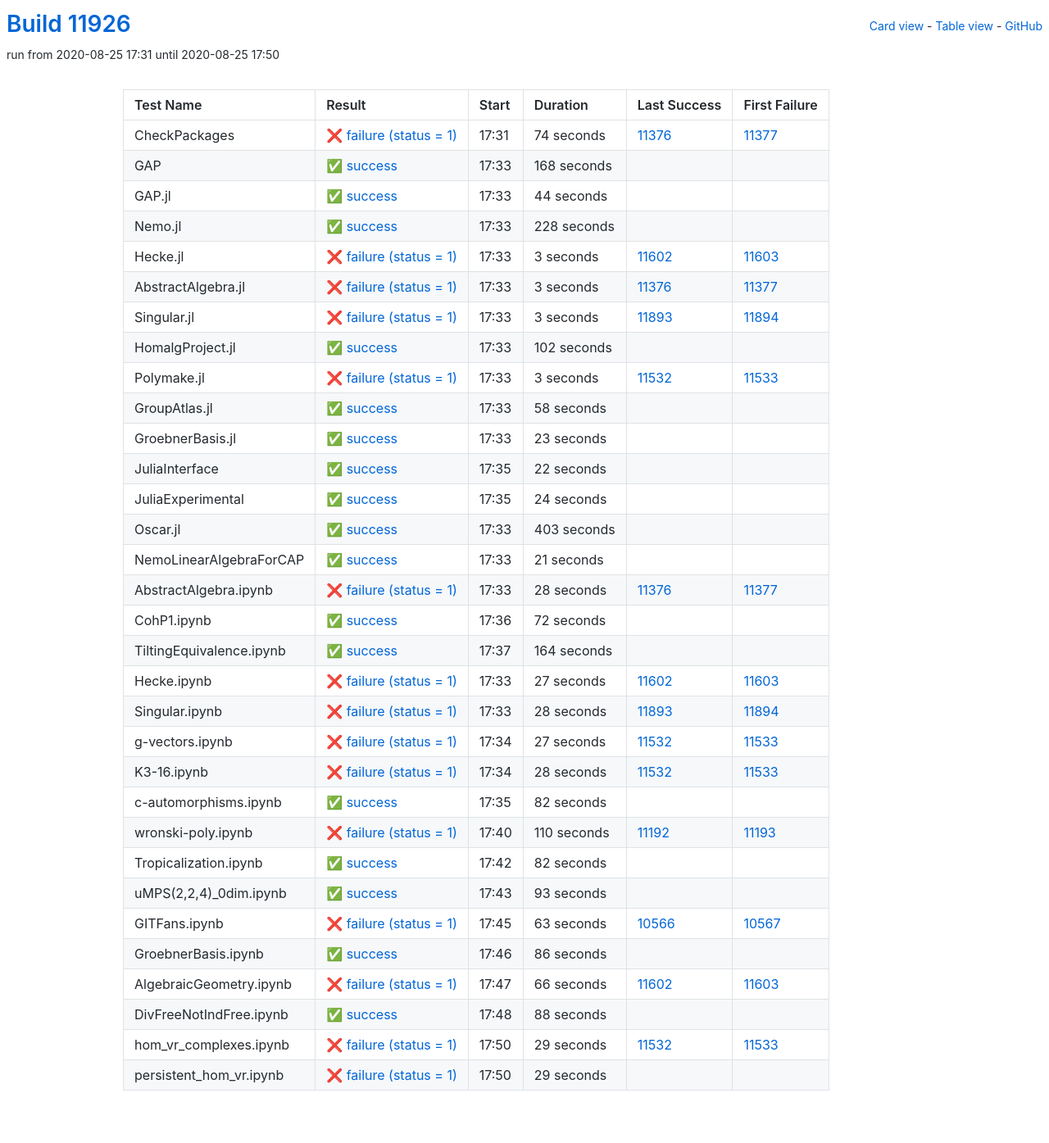
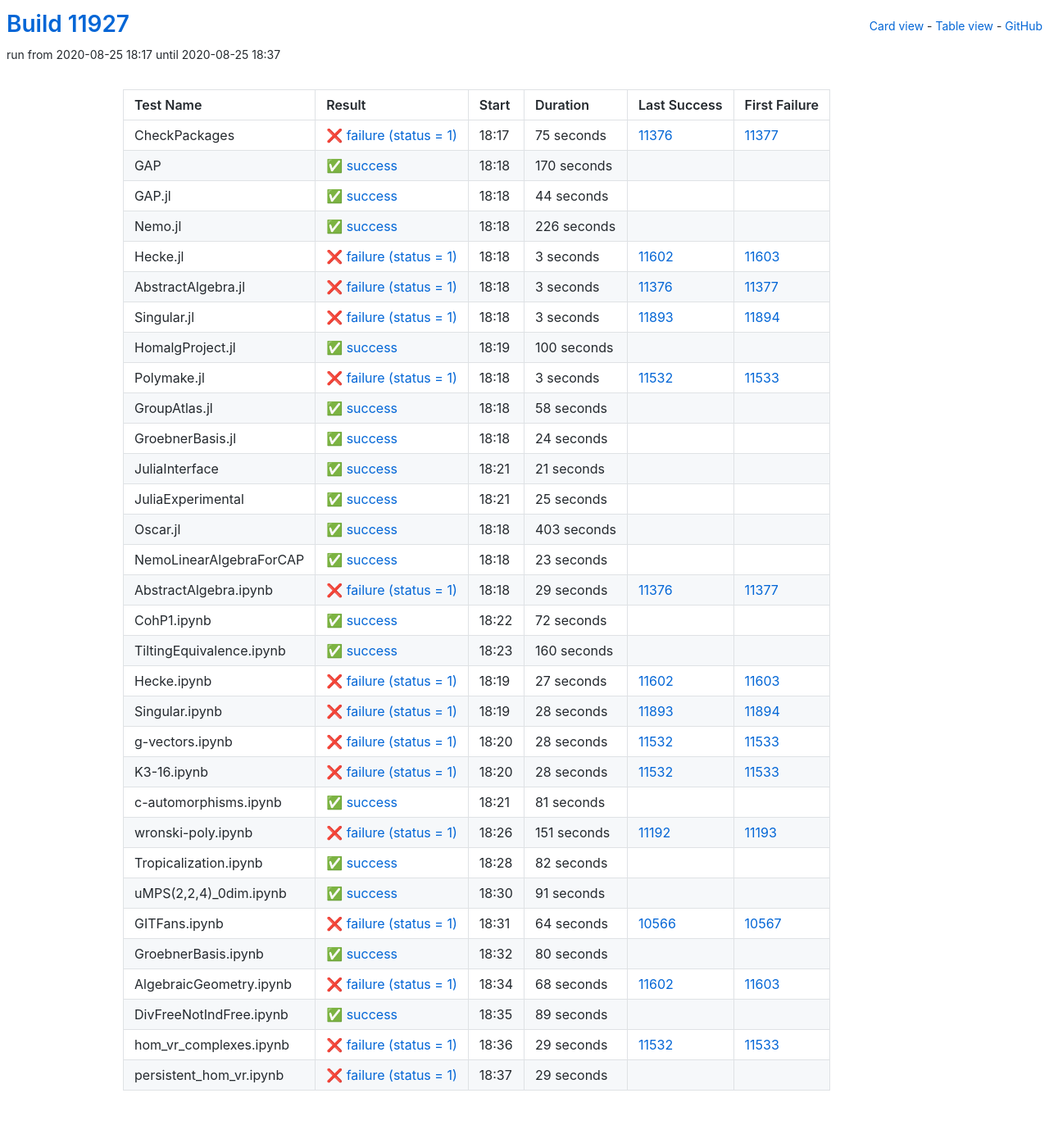
Before and after one commit to oscar-system/oscar-ci-status, a Jekyll site: the page built from table.html, in a window 1280 px wide. Shown: the whole page at 82% size. Built offline with Jekyll 4.4.1, drawn with Linux system fonts in a browser that asks for light colours.

Commit message:
Build #11927

```diff
--- a/_data/ci.yml
+++ b/_data/ci.yml
@@ -1,6 +1,6 @@
 ---
-build: 11926
-build_url: https://oscarci.mathematik.uni-kl.de/job/oscar/11926/
+build: 11927
+build_url: https://oscarci.mathematik.uni-kl.de/job/oscar/11927/
 job: oscar
 organization: oscar-system
 repo: oscar-ci-status
@@ -8,32 +8,32 @@
 tests:
 - name: CheckPackages
   id: checkpackages
-  log: https://oscarci.mathematik.uni-kl.de/job/oscar/11926/artifact/logs/build-11926/CheckPackages.log
-  start: 2020-08-25 17:31
+  log: https://oscarci.mathematik.uni-kl.de/job/oscar/11927/artifact/logs/build-11927/CheckPackages.log
+  start: 2020-08-25 18:17
   success: false
   exitcode: 1
   status: failure
-  duration: 74
+  duration: 75
   last_success: 11376
   last_success_url: https://oscarci.mathematik.uni-kl.de/job/oscar/11376/
   first_failure: 11377
   first_failure_url: https://oscarci.mathematik.uni-kl.de/job/oscar/11377/
 - name: GAP
   id: gap
-  log: https://oscarci.mathematik.uni-kl.de/job/oscar/11926/artifact/logs/build-11926/GAP.log
-  start: 2020-08-25 17:33
+  log: https://oscarci.mathematik.uni-kl.de/job/oscar/11927/artifact/logs/build-11927/GAP.log
+  start: 2020-08-25 18:18
   success: true
   exitcode: 0
   status: success
-  duration: 168
+  duration: 170
   last_success: false
   last_success_url:
   first_failure: false
   first_failure_url:
 - name: GAP.jl
   id: gap-jl
-  log: https://oscarci.mathematik.uni-kl.de/job/oscar/11926/artifact/logs/build-11926/GAP.jl.log
-  start: 2020-08-25 17:33
+  log: https://oscarci.mathematik.uni-kl.de/job/oscar/11927/artifact/logs/build-11927/GAP.jl.log
+  start: 2020-08-25 18:18
   success: true
   exitcode: 0
   status: success
@@ -44,20 +44,20 @@
   first_failure_url:
 - name: Nemo.jl
   id: nemo-jl
-  log: https://oscarci.mathematik.uni-kl.de/job/oscar/11926/artifact/logs/build-11926/Nemo.jl.log
-  start: 2020-08-25 17:33
+  log: https://oscarci.mathematik.uni-kl.de/job/oscar/11927/artifact/logs/build-11927/Nemo.jl.log
+  start: 2020-08-25 18:18
   success: true
   exitcode: 0
   status: success
-  duration: 228
+  duration: 226
   last_success: false
   last_success_url:
   first_failure: false
   first_failure_url:
 - name: Hecke.jl
   id: hecke-jl
-  log: https://oscarci.mathematik.uni-kl.de/job/oscar/11926/artifact/logs/build-11926/Hecke.jl.log
-  start: 2020-08-25 17:33
+  log: https://oscarci.mathematik.uni-kl.de/job/oscar/11927/artifact/logs/build-11927/Hecke.jl.log
+  start: 2020-08-25 18:18
   success: false
   exitcode: 1
   status: failure
@@ -68,8 +68,8 @@
   first_failure_url: https://oscarci.mathematik.uni-kl.de/job/oscar/11603/
 - name: AbstractAlgebra.jl
   id: abstractalgebra-jl
-  log: https://oscarci.mathematik.uni-kl.de/job/oscar/11926/artifact/logs/build-11926/AbstractAlgebra.jl.log
-  start: 2020-08-25 17:33
+  log: https://oscarci.mathematik.uni-kl.de/job/oscar/11927/artifact/logs/build-11927/AbstractAlgebra.jl.log
+  start: 2020-08-25 18:18
   success: false
   exitcode: 1
   status: failure
@@ -80,8 +80,8 @@
   first_failure_url: https://oscarci.mathematik.uni-kl.de/job/oscar/11377/
 - name: Singular.jl
   id: singular-jl
-  log: https://oscarci.mathematik.uni-kl.de/job/oscar/11926/artifact/logs/build-11926/Singular.jl.log
-  start: 2020-08-25 17:33
+  log: https://oscarci.mathematik.uni-kl.de/job/oscar/11927/artifact/logs/build-11927/Singular.jl.log
+  start: 2020-08-25 18:18
   success: false
   exitcode: 1
   status: failure
@@ -92,20 +92,20 @@
   first_failure_url: https://oscarci.mathematik.uni-kl.de/job/oscar/11894/
 - name: HomalgProject.jl
   id: homalgproject-jl
-  log: https://oscarci.mathematik.uni-kl.de/job/oscar/11926/artifact/logs/build-11926/HomalgProject.jl.log
-  start: 2020-08-25 17:33
+  log: https://oscarci.mathematik.uni-kl.de/job/oscar/11927/artifact/logs/build-11927/HomalgProject.jl.log
+  start: 2020-08-25 18:19
   success: true
   exitcode: 0
   status: success
-  duration: 102
+  duration: 100
   last_success: false
   last_success_url:
   first_failure: false
   first_failure_url:
 - name: Polymake.jl
   id: polymake-jl
-  log: https://oscarci.mathematik.uni-kl.de/job/oscar/11926/artifact/logs/build-11926/Polymake.jl.log
-  start: 2020-08-25 17:33
+  log: https://oscarci.mathematik.uni-kl.de/job/oscar/11927/artifact/logs/build-11927/Polymake.jl.log
+  start: 2020-08-25 18:18
   success: false
   exitcode: 1
   status: failure
@@ -116,8 +116,8 @@
   first_failure_url: https://oscarci.mathematik.uni-kl.de/job/oscar/11533/
 - name: GroupAtlas.jl
   id: groupatlas-jl
-  log: https://oscarci.mathematik.uni-kl.de/job/oscar/11926/artifact/logs/build-11926/GroupAtlas.jl.log
-  start: 2020-08-25 17:33
+  log: https://oscarci.mathematik.uni-kl.de/job/oscar/11927/artifact/logs/build-11927/GroupAtlas.jl.log
+  start: 2020-08-25 18:18
   success: true
   exitcode: 0
   status: success
@@ -128,32 +128,8 @@
   first_failure_url:
 - name: GroebnerBasis.jl
   id: groebnerbasis-jl
-  log: https://oscarci.mathematik.uni-kl.de/job/oscar/11926/artifact/logs/build-11926/GroebnerBasis.jl.log
-  start: 2020-08-25 17:33
-  success: true
-  exitcode: 0
-  status: success
-  duration: 23
-  last_success: false
-  last_success_url:
-  first_failure: false
-  first_failure_url:
-- name: JuliaInterface
-  id: juliainterface
-  log: https://oscarci.mathematik.uni-kl.de/job/oscar/11926/artifact/logs/build-11926/JuliaInterface.log
-  start: 2020-08-25 17:35
-  success: true
-  exitcode: 0
-  status: success
-  duration: 22
-  last_success: false
-  last_success_url:
-  first_failure: false
-  first_failure_url:
-- name: JuliaExperimental
-  id: juliaexperimental
-  log: https://oscarci.mathematik.uni-kl.de/job/oscar/11926/artifact/logs/build-11926/JuliaExperimental.log
-  start: 2020-08-25 17:35
+  log: https://oscarci.mathematik.uni-kl.de/job/oscar/11927/artifact/logs/build-11927/GroebnerBasis.jl.log
+  start: 2020-08-25 18:18
   success: true
   exitcode: 0
   status: success
@@ -162,10 +138,34 @@
   last_success_url:
   first_failure: false
   first_failure_url:
+- name: JuliaInterface
+  id: juliainterface
+  log: https://oscarci.mathematik.uni-kl.de/job/oscar/11927/artifact/logs/build-11927/JuliaInterface.log
+  start: 2020-08-25 18:21
+  success: true
+  exitcode: 0
+  status: success
+  duration: 21
+  last_success: false
+  last_success_url:
+  first_failure: false
+  first_failure_url:
+- name: JuliaExperimental
+  id: juliaexperimental
+  log: https://oscarci.mathematik.uni-kl.de/job/oscar/11927/artifact/logs/build-11927/JuliaExperimental.log
+  start: 2020-08-25 18:21
+  success: true
+  exitcode: 0
+  status: success
+  duration: 25
+  last_success: false
+  last_success_url:
+  first_failure: false
+  first_failure_url:
 - name: Oscar.jl
   id: oscar-jl
-  log: https://oscarci.mathematik.uni-kl.de/job/oscar/11926/artifact/logs/build-11926/Oscar.jl.log
-  start: 2020-08-25 17:33
+  log: https://oscarci.mathematik.uni-kl.de/job/oscar/11927/artifact/logs/build-11927/Oscar.jl.log
+  start: 2020-08-25 18:18
   success: true
   exitcode: 0
   status: success
@@ -176,32 +176,32 @@
   first_failure_url:
 - name: NemoLinearAlgebraForCAP
   id: nemolinearalgebraforcap
-  log: https://oscarci.mathematik.uni-kl.de/job/oscar/11926/artifact/logs/build-11926/NemoLinearAlgebraForCAP.log
-  start: 2020-08-25 17:33
+  log: https://oscarci.mathematik.uni-kl.de/job/oscar/11927/artifact/logs/build-11927/NemoLinearAlgebraForCAP.log
+  start: 2020-08-25 18:18
   success: true
   exitcode: 0
   status: success
-  duration: 21
+  duration: 23
   last_success: false
   last_success_url:
   first_failure: false
   first_failure_url:
 - name: AbstractAlgebra.ipynb
   id: abstractalgebra-ipynb
-  log: https://oscarci.mathematik.uni-kl.de/job/oscar/11926/artifact/logs/build-11926/AbstractAlgebra.ipynb.log
-  start: 2020-08-25 17:33
+  log: https://oscarci.mathematik.uni-kl.de/job/oscar/11927/artifact/logs/build-11927/AbstractAlgebra.ipynb.log
+  start: 2020-08-25 18:18
   success: false
   exitcode: 1
   status: failure
-  duration: 28
+  duration: 29
   last_success: 11376
   last_success_url: https://oscarci.mathematik.uni-kl.de/job/oscar/11376/
   first_failure: 11377
   first_failure_url: https://oscarci.mathematik.uni-kl.de/job/oscar/11377/
 - name: CohP1.ipynb
   id: cohp1-ipynb
-  log: https://oscarci.mathematik.uni-kl.de/job/oscar/11926/artifact/logs/build-11926/CohP1.ipynb.log
-  start: 2020-08-25 17:36
+  log: https://oscarci.mathematik.uni-kl.de/job/oscar/11927/artifact/logs/build-11927/CohP1.ipynb.log
+  start: 2020-08-25 18:22
   success: true
   exitcode: 0
   status: success
@@ -212,20 +212,20 @@
   first_failure_url:
 - name: TiltingEquivalence.ipynb
   id: tiltingequivalence-ipynb
-  log: https://oscarci.mathematik.uni-kl.de/job/oscar/11926/artifact/logs/build-11926/TiltingEquivalence.ipynb.log
-  start: 2020-08-25 17:37
+  log: https://oscarci.mathematik.uni-kl.de/job/oscar/11927/artifact/logs/build-11927/TiltingEquivalence.ipynb.log
+  start: 2020-08-25 18:23
   success: true
   exitcode: 0
   status: success
-  duration: 164
+  duration: 160
   last_success: false
   last_success_url:
   first_failure: false
   first_failure_url:
 - name: Hecke.ipynb
   id: hecke-ipynb
-  log: https://oscarci.mathematik.uni-kl.de/job/oscar/11926/artifact/logs/build-11926/Hecke.ipynb.log
-  start: 2020-08-25 17:33
+  log: https://oscarci.mathematik.uni-kl.de/job/oscar/11927/artifact/logs/build-11927/Hecke.ipynb.log
+  start: 2020-08-25 18:19
   success: false
   exitcode: 1
   status: failure
@@ -236,8 +236,8 @@
   first_failure_url: https://oscarci.mathematik.uni-kl.de/job/oscar/11603/
 - name: Singular.ipynb
   id: singular-ipynb
-  log: https://oscarci.mathematik.uni-kl.de/job/oscar/11926/artifact/logs/build-11926/Singular.ipynb.log
-  start: 2020-08-25 17:33
+  log: https://oscarci.mathematik.uni-kl.de/job/oscar/11927/artifact/logs/build-11927/Singular.ipynb.log
+  start: 2020-08-25 18:19
   success: false
   exitcode: 1
   status: failure
@@ -248,20 +248,20 @@
   first_failure_url: https://oscarci.mathematik.uni-kl.de/job/oscar/11894/
 - name: g-vectors.ipynb
   id: g-vectors-ipynb
-  log: https://oscarci.mathematik.uni-kl.de/job/oscar/11926/artifact/logs/build-11926/g-vectors.ipynb.log
-  start: 2020-08-25 17:34
+  log: https://oscarci.mathematik.uni-kl.de/job/oscar/11927/artifact/logs/build-11927/g-vectors.ipynb.log
+  start: 2020-08-25 18:20
   success: false
   exitcode: 1
   status: failure
-  duration: 27
+  duration: 28
   last_success: 11532
   last_success_url: https://oscarci.mathematik.uni-kl.de/job/oscar/11532/
   first_failure: 11533
   first_failure_url: https://oscarci.mathematik.uni-kl.de/job/oscar/11533/
 - name: K3-16.ipynb
   id: k3-16-ipynb
-  log: https://oscarci.mathematik.uni-kl.de/job/oscar/11926/artifact/logs/build-11926/K3-16.ipynb.log
-  start: 2020-08-25 17:34
+  log: https://oscarci.mathematik.uni-kl.de/job/oscar/11927/artifact/logs/build-11927/K3-16.ipynb.log
+  start: 2020-08-25 18:20
   success: false
   exitcode: 1
   status: failure
@@ -272,32 +272,32 @@
   first_failure_url: https://oscarci.mathematik.uni-kl.de/job/oscar/11533/
 - name: c-automorphisms.ipynb
   id: c-automorphisms-ipynb
-  log: https://oscarci.mathematik.uni-kl.de/job/oscar/11926/artifact/logs/build-11926/c-automorphisms.ipynb.log
-  start: 2020-08-25 17:35
+  log: https://oscarci.mathematik.uni-kl.de/job/oscar/11927/artifact/logs/build-11927/c-automorphisms.ipynb.log
+  start: 2020-08-25 18:21
   success: true
   exitcode: 0
   status: success
-  duration: 82
+  duration: 81
   last_success: false
   last_success_url:
   first_failure: false
   first_failure_url:
 - name: wronski-poly.ipynb
   id: wronski-poly-ipynb
-  log: https://oscarci.mathematik.uni-kl.de/job/oscar/11926/artifact/logs/build-11926/wronski-poly.ipynb.log
-  start: 2020-08-25 17:40
+  log: https://oscarci.mathematik.uni-kl.de/job/oscar/11927/artifact/logs/build-11927/wronski-poly.ipynb.log
+  start: 2020-08-25 18:26
   success: false
   exitcode: 1
   status: failure
-  duration: 110
+  duration: 151
   last_success: 11192
   last_success_url: https://oscarci.mathematik.uni-kl.de/job/oscar/11192/
   first_failure: 11193
   first_failure_url: https://oscarci.mathematik.uni-kl.de/job/oscar/11193/
 - name: Tropicalization.ipynb
   id: tropicalization-ipynb
-  log: https://oscarci.mathematik.uni-kl.de/job/oscar/11926/artifact/logs/build-11926/Tropicalization.ipynb.log
-  start: 2020-08-25 17:42
+  log: https://oscarci.mathematik.uni-kl.de/job/oscar/11927/artifact/logs/build-11927/Tropicalization.ipynb.log
+  start: 2020-08-25 18:28
   success: true
   exitcode: 0
   status: success
@@ -308,68 +308,68 @@
   first_failure_url:
 - name: uMPS(2,2,4)_0dim.ipynb
   id: umps-2-2-4-0dim-ipynb
-  log: https://oscarci.mathematik.uni-kl.de/job/oscar/11926/artifact/logs/build-11926/uMPS-2-2-4-_0dim.ipynb.log
-  start: 2020-08-25 17:43
+  log: https://oscarci.mathematik.uni-kl.de/job/oscar/11927/artifact/logs/build-11927/uMPS-2-2-4-_0dim.ipynb.log
+  start: 2020-08-25 18:30
   success: true
   exitcode: 0
   status: success
-  duration: 93
+  duration: 91
   last_success: false
   last_success_url:
   first_failure: false
   first_failure_url:
 - name: GITFans.ipynb
   id: gitfans-ipynb
-  log: https://oscarci.mathematik.uni-kl.de/job/oscar/11926/artifact/logs/build-11926/GITFans.ipynb.log
-  start: 2020-08-25 17:45
+  log: https://oscarci.mathematik.uni-kl.de/job/oscar/11927/artifact/logs/build-11927/GITFans.ipynb.log
+  start: 2020-08-25 18:31
   success: false
   exitcode: 1
   status: failure
-  duration: 63
+  duration: 64
   last_success: 10566
   last_success_url: https://oscarci.mathematik.uni-kl.de/job/oscar/10566/
   first_failure: 10567
   first_failure_url: https://oscarci.mathematik.uni-kl.de/job/oscar/10567/
 - name: GroebnerBasis.ipynb
   id: groebnerbasis-ipynb
-  log: https://oscarci.mathematik.uni-kl.de/job/oscar/11926/artifact/logs/build-11926/GroebnerBasis.ipynb.log
-  start: 2020-08-25 17:46
+  log: https://oscarci.mathematik.uni-kl.de/job/oscar/11927/artifact/logs/build-11927/GroebnerBasis.ipynb.log
+  start: 2020-08-25 18:32
   success: true
   exitcode: 0
   status: success
-  duration: 86
+  duration: 80
   last_success: false
   last_success_url:
   first_failure: false
   first_failure_url:
 - name: AlgebraicGeometry.ipynb
   id: algebraicgeometry-ipynb
-  log: https://oscarci.mathematik.uni-kl.de/job/oscar/11926/artifact/logs/build-11926/AlgebraicGeometry.ipynb.log
-  start: 2020-08-25 17:47
+  log: https://oscarci.mathematik.uni-kl.de/job/oscar/11927/artifact/logs/build-11927/AlgebraicGeometry.ipynb.log
+  start: 2020-08-25 18:34
   success: false
   exitcode: 1
   status: failure
-  duration: 66
+  duration: 68
   last_success: 11602
   last_success_url: https://oscarci.mathematik.uni-kl.de/job/oscar/11602/
   first_failure: 11603
   first_failure_url: https://oscarci.mathematik.uni-kl.de/job/oscar/11603/
 - name: DivFreeNotIndFree.ipynb
   id: divfreenotindfree-ipynb
-  log: https://oscarci.mathematik.uni-kl.de/job/oscar/11926/artifact/logs/build-11926/DivFreeNotIndFree.ipynb.log
-  start: 2020-08-25 17:48
+  log: https://oscarci.mathematik.uni-kl.de/job/oscar/11927/artifact/logs/build-11927/DivFreeNotIndFree.ipynb.log
+  start: 2020-08-25 18:35
   success: true
   exitcode: 0
   status: success
-  duration: 88
+  duration: 89
   last_success: false
   last_success_url:
   first_failure: false
   first_failure_url:
 - name: hom_vr_complexes.ipynb
   id: hom-vr-complexes-ipynb
-  log: https://oscarci.mathematik.uni-kl.de/job/oscar/11926/artifact/logs/build-11926/hom_vr_complexes.ipynb.log
-  start: 2020-08-25 17:50
+  log: https://oscarci.mathematik.uni-kl.de/job/oscar/11927/artifact/logs/build-11927/hom_vr_complexes.ipynb.log
+  start: 2020-08-25 18:36
   success: false
   exitcode: 1
   status: failure
@@ -380,8 +380,8 @@
   first_failure_url: https://oscarci.mathematik.uni-kl.de/job/oscar/11533/
 - name: persistent_hom_vr.ipynb
   id: persistent-hom-vr-ipynb
-  log: https://oscarci.mathematik.uni-kl.de/job/oscar/11926/artifact/logs/build-11926/persistent_hom_vr.ipynb.log
-  start: 2020-08-25 17:50
+  log: https://oscarci.mathematik.uni-kl.de/job/oscar/11927/artifact/logs/build-11927/persistent_hom_vr.ipynb.log
+  start: 2020-08-25 18:37
   success: false
   exitcode: 1
   status: failure
```
Also changed, not shown: README.md.
